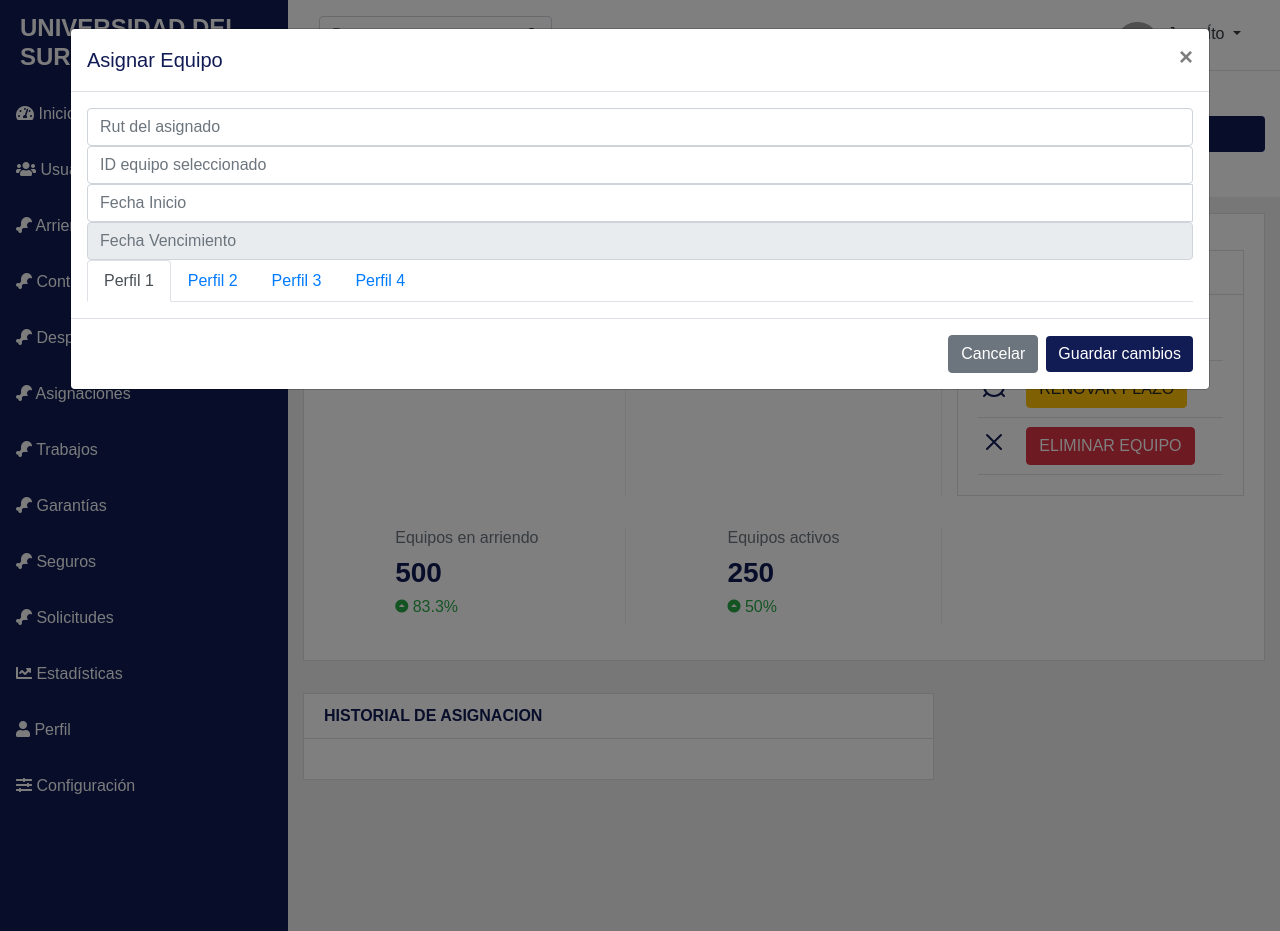
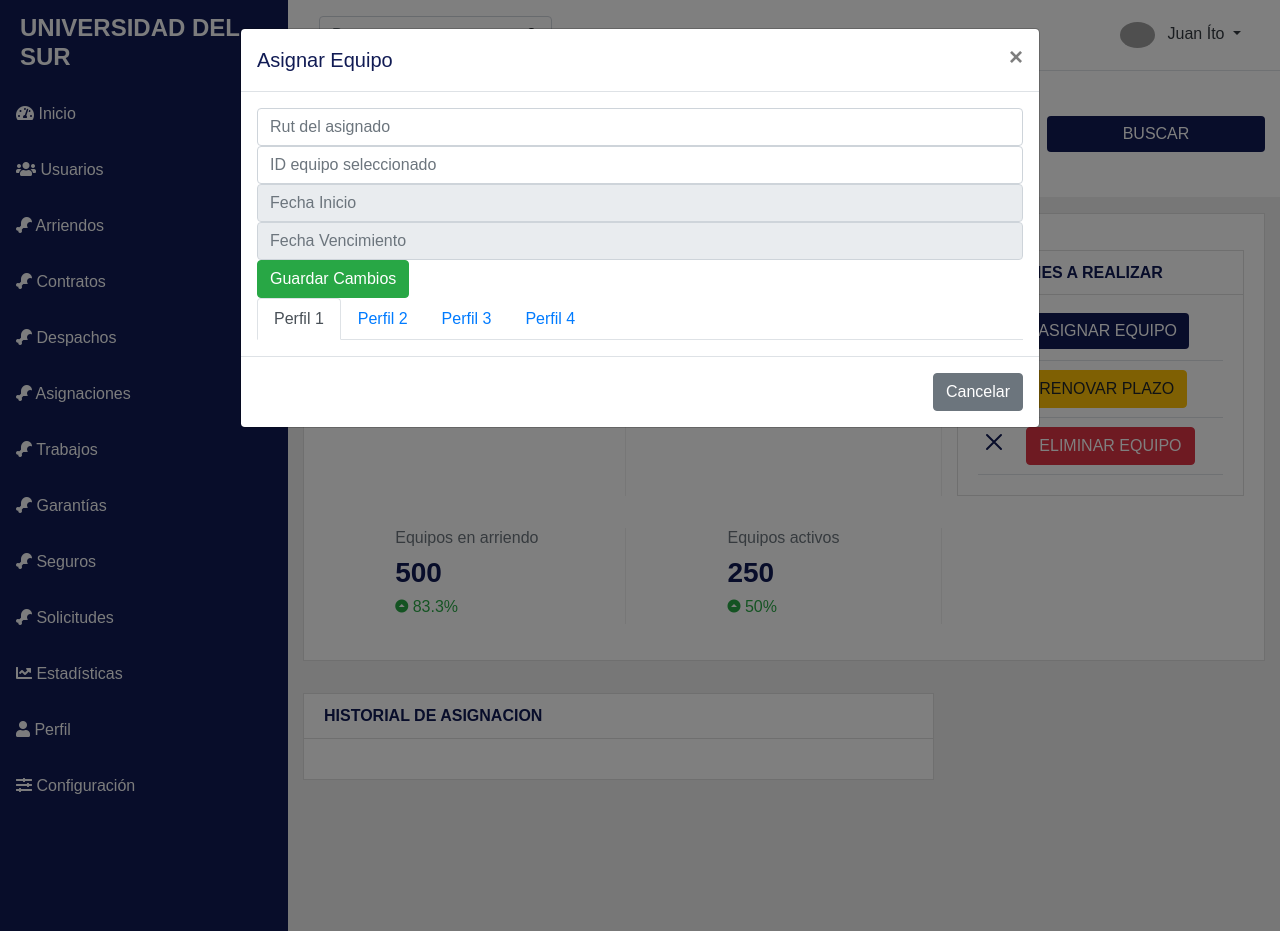
Before and after one commit to Oskhar-ogg/ISW2021A, a PHP site: page /asignaciones/asignaciones.php in a window 1280 px wide, after a click on "ASIGNAR EQUIPO". Run offline with PHP 8.4, Linux system fonts and the light colour scheme; data that the repository does not hold is empty; some libraries are stand-ins or nearby versions; some web fonts are replaced; grey boxes are pictures that could not be loaded.

Commit message:
Update asignaciones.php

```diff
--- a/asignaciones/asignaciones.php
+++ b/asignaciones/asignaciones.php
@@ -163,7 +163,7 @@ $Consulta_asignacion = "SELECT * FROM asignacion";
 
   <!-----------------------------------------------------------------------Modal ASIGNAR EQUIPO---------------------------------------------------->
   <div class="modal fade" id="modalAsigEqui" tabindex="6" role="dialog" aria-labelledby="exampleModalLabel" aria-hidden="true">
-  <div class="modal-dialog modal-xl" role="document">
+    <div class="modal-dialog modal-lg" role="document">
       <div class="modal-content">
         <div class="modal-header">
           <h5 class="modal-title" id="exampleModalLabel">Asignar Equipo</h5>
@@ -172,12 +172,13 @@ $Consulta_asignacion = "SELECT * FROM asignacion";
           </button>
         </div>
         <div class="modal-body">
-          <input class="form-control" id="Rut-Asignado" placeholder="Rut del asignado">
-          <input class="form-control" id="ID_equipo_s" placeholder="ID equipo seleccionado">
-          <div class="input-group date" id="dp-asig">
-            <input type="text" class="form-control" placeholder="Fecha Inicio"><span class="input-group-addon"><i class="glyphicon glyphicon-th"></i></span>
-          </div>
+          <form method="post" id="form_asignacion">
+            <input class="form-control" type="text" name="Rut-Asignado" id="Rut-Asignado" placeholder="Rut del asignado">
+            <input class="form-control" type="text" name="ID_equipo_s" id="ID_equipo_s" placeholder="ID equipo seleccionado">
+            <input class="form-control" id="Fecha-Inicio" placeholder="Fecha Inicio" readonly="">
             <input class="form-control" id="Fecha-Fin" placeholder="Fecha Vencimiento" readonly="">
+            <input type="submit" name="Insert_asignar" id="Insert_asignar" value="Guardar Cambios" class="btn btn-success">
+          </form>
           <div>
             <ul class="nav nav-tabs" id="myTab" role="tablist">
               <li class="nav-item">
@@ -233,7 +234,8 @@ $Consulta_asignacion = "SELECT * FROM asignacion";
                       <td>
                         <div class="table__item"> Fuente <br> <?php echo $row["fuente"]; ?></div>
                       </td>
-                    <?php } mysqli_free_result($resultado); ?>
+                    <?php }
+                  mysqli_free_result($resultado); ?>
                   </table>
               </div>
               <div class="tab-pane fade" id="Perfil_2" role="tabpanel" aria-labelledby="Perfil_2-tab">
@@ -275,7 +277,8 @@ $Consulta_asignacion = "SELECT * FROM asignacion";
                       <td>
                         <div class="table__item"> Fuente <br> <?php echo $row["fuente"]; ?></div>
                       </td>
-                    <?php } mysqli_free_result($resultado);?>
+                    <?php }
+                  mysqli_free_result($resultado); ?>
                   </table>
               </div>
               <div class="tab-pane fade" id="Perfil_3" role="tabpanel" aria-labelledby="Perfil_3-tab">
@@ -317,7 +320,8 @@ $Consulta_asignacion = "SELECT * FROM asignacion";
                       <td>
                         <div class="table__item"> Fuente <br> <?php echo $row["fuente"]; ?></div>
                       </td>
-                    <?php } mysqli_free_result($resultado);?>
+                    <?php }
+                  mysqli_free_result($resultado); ?>
                   </table>
               </div>
               <div class="tab-pane fade" id="Perfil_4" role="tabpanel" aria-labelledby="Perfil_4-tab">
@@ -359,19 +363,33 @@ $Consulta_asignacion = "SELECT * FROM asignacion";
                       <td>
                         <div class="table__item"> Fuente <br> <?php echo $row["fuente"]; ?></div>
                       </td>
-                    <?php } mysqli_free_result($resultado); ?>
+                    <?php }
+                  mysqli_free_result($resultado); ?>
                   </table>
               </div>
             </div>
           </div>
+
         </div>
         <div class="modal-footer">
           <button type="button" class="btn btn-secondary" data-dismiss="modal">Cancelar</button>
-          <button type="button" class="btn btn-primary" id="Guardar_asignacion">Guardar cambios</button>
         </div>
       </div>
     </div>
   </div>
+
+  <!--Funcion para añadir a bd -->
+
+  <script>
+    $(document).ready(function(){
+      $('#form_asignacion').on('submit', function(event){
+        event.preventDefault();
+        if($('#Rut-Asignado').val() == ""){
+
+        }
+      });
+    })
+  </script>
   <!------------------------------------------------------------------------------------------------ FIN MODAL ASIGNACION ------------------------------------------------------------------------------>
 
   <!------------------------------------------------------------------------------------------------- MODAL RENOVAR PLAZO ------------------------------------------------------------------------------>
```
Lines whose indentation alone changed are shown as unchanged.
